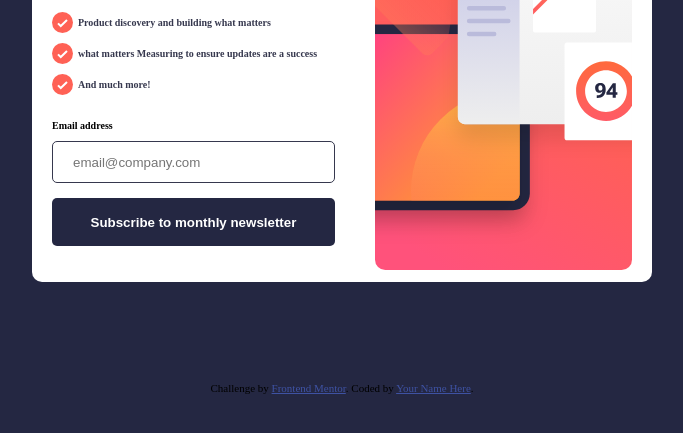
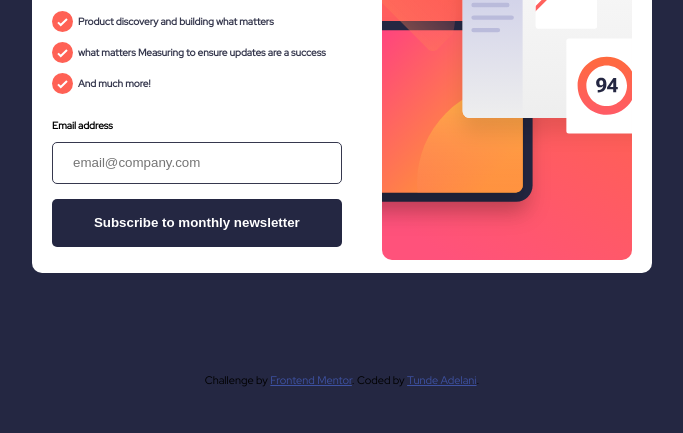
Before and after one commit to Babsman123/newsletter, a website: page index.html in a window 1280 px wide. Shown: the part 221-654 px from the top of the page, without its empty margins (298-981 px from the left). Drawn offline with Linux system fonts and the light colour scheme.

Commit message:
another commit

```diff
--- a/index.html
+++ b/index.html
@@ -12,6 +12,10 @@
       href="./assets/images/favicon-32x32.png"
     />
 
+    <link
+      href="https://fonts.googleapis.com/css2?family=Epilogue&family=Fraunces:opsz@9..144&family=Red+Hat+Display&display=swap"
+      rel="stylesheet"
+    />
     <link rel="stylesheet" href="./css/style.css" />
 
     <title>
@@ -68,7 +72,7 @@
             </div>
           </div>
 
-          <form action="#">
+          <form action="adelanitunde01@gmail.com">
             <div class="form-email u-margin-bottom-small">
               <h4 class="email">Email address</h4>
               <h4 class="valid">Valid email required</h4>
@@ -134,7 +138,7 @@
       Challenge by
       <a href="https://www.frontendmentor.io?ref=challenge" target="_blank"
         >Frontend Mentor</a
-      >. Coded by <a href="#">Your Name Here</a>.
+      >. Coded by <a href="https://github.com/Babsman123">Tunde Adelani</a>.
     </div>
   </body>
 </html>
--- a/sass/base/_base.scss
+++ b/sass/base/_base.scss
@@ -9,4 +9,5 @@ html {
 }
 body {
   background-color: $color-bg-dark;
+  font-family: "Red Hat Display", sans-serif;
 }
```
Also changed, not shown: css/style.css.
